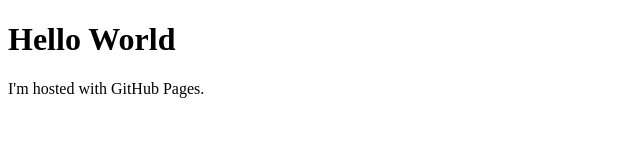
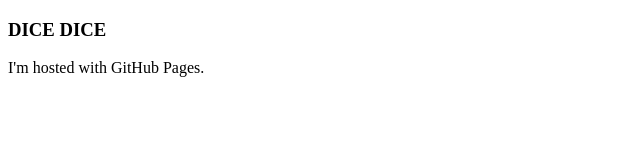
Before and after one commit to Michael7825/michael7825.github.io, a plain HTML site: page index.html in a window 1280 px wide. Shown: the whole page, without its empty margins (0-640 px from the left). Drawn offline with Linux system fonts and the light colour scheme.

Commit message:
Update index.html

```diff
--- a/index.html
+++ b/index.html
@@ -1,7 +1,7 @@
 <!DOCTYPE html>
 <html>
 <body>
-<h1>Hello World</h1>
+<h3>DICE DICE</h1>
 <p>I'm hosted with GitHub Pages.</p>
 </body>
 </html>
```
